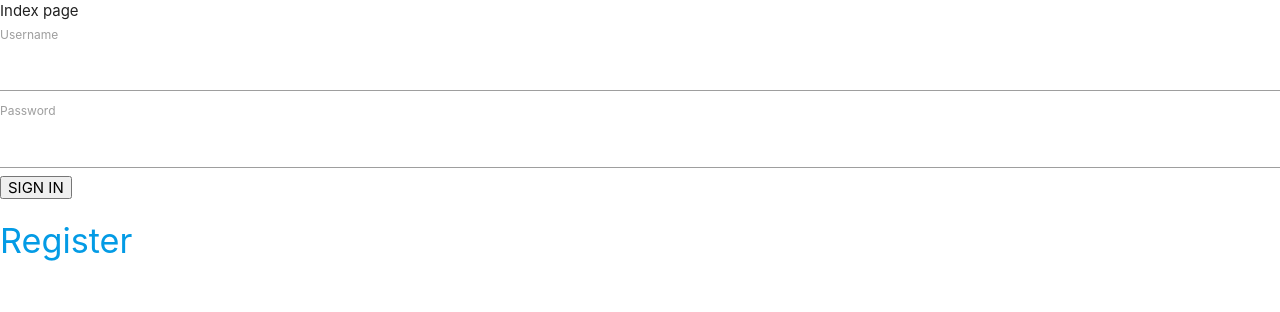
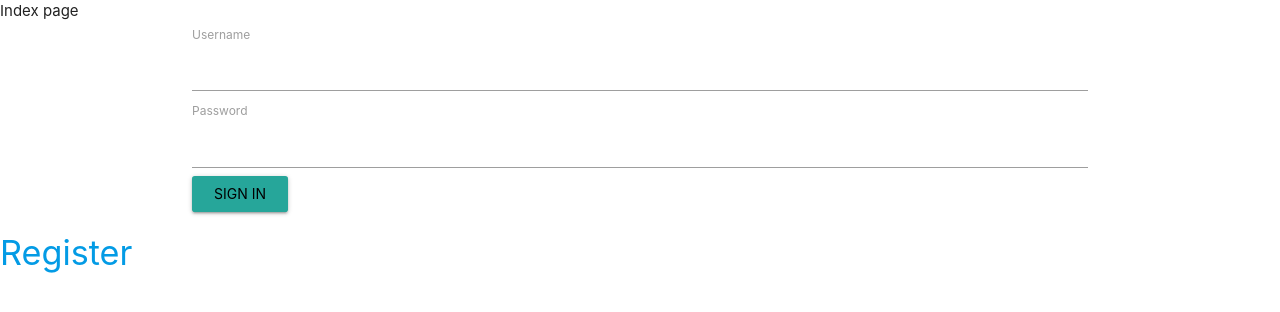
Before and after one commit to NaoiseGaffney/ElderCareSupreme, a Django app: page / in a window 1280 px wide. Shown: the top 312 px of the page. Run offline with Django 3.2, Linux system fonts and the light colour scheme; some libraries are stand-ins or nearby versions.

Commit message:
Added margin, padding, and background colour settings in 'style.css'. Added class="container" to 'base.html' to being the styling of the website using Materialize  1.0.0. Styling of the Sign In button too.

```diff
--- a/src/templates/index.html
+++ b/src/templates/index.html
@@ -7,13 +7,13 @@
 <!-- Message -->
 {% include 'partials/_messages.html' %}
 Index page
-<form action="{% url 'index' %}" method="POST">
+<form action="{% url 'index' %}" method="POST" class="container">
   {% csrf_token %}
   <label for="username">Username</label>
   <input type="text" name="username" id="username" required>
   <label for="password">Password</label>
   <input type="password" id="password" name="password" required>
-  <input type="submit" value="SIGN IN" class="sigin-btn">
+  <input type="submit" value="SIGN IN" class="btn waves-effect waves-light">
 </form>
 <a href="{% url 'register' %}">
   <h4>Register</h4>
```
Also changed, not shown: src/static/css/style.css (+8 -0 lines), README.md.
